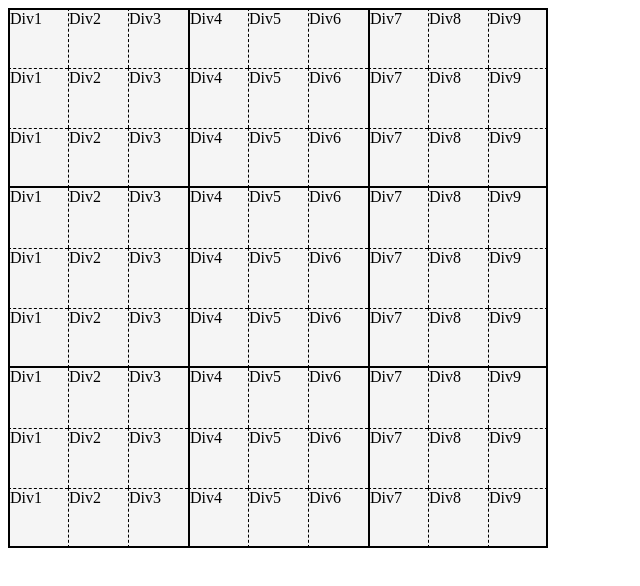
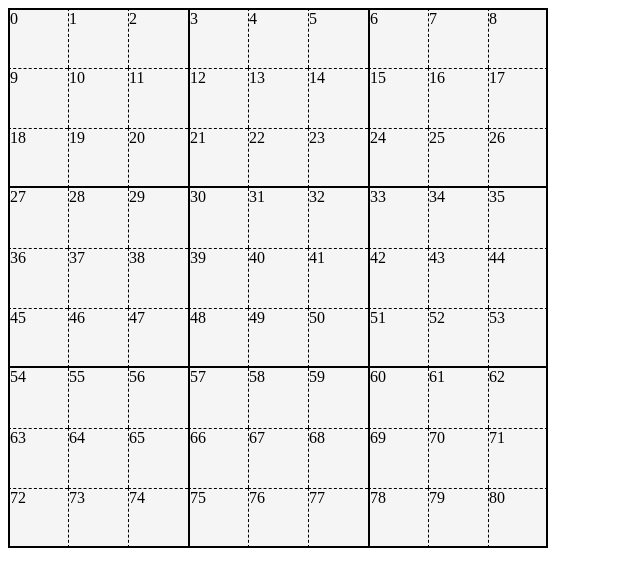
Before and after one commit to eklavyabhatia/sudoku-web-app, a plain HTML site: page index.html in a window 1280 px wide. Shown: the whole page, without its empty margins (0-640 px from the left). Drawn offline with Linux system fonts and the light colour scheme.

Commit message:
added box-ids and basic js to project

```diff
--- a/index.html
+++ b/index.html
@@ -6,300 +6,302 @@
     <meta name="viewport" content="width=device-width, initial-scale=1.0">
     <title>Document</title>
     <link rel="stylesheet" href="style.css">
+    <script defer src="script.js"></script>
 </head>
 
 <body>
     <div id="container">
 
-        <div class="lsb tsb">
+        <div class="lsb tsb" id="0">
             Div1
         </div>
 
-        <div class="tsb ldb">
+        <div class="tsb ldb" id="1">
             Div2
         </div>
 
-        <div class="tsb ldb">
+        <div class="tsb ldb" id="2">
             Div3 </div>
 
-        <div class="tsb lsb">
+        <div class="tsb lsb" id="3">
             Div4
         </div>
-        <div class="tsb ldb">
+        <div class="tsb ldb" id="4">
             Div5
         </div>
 
-        <div class="tsb ldb">
+        <div class="tsb ldb" id="5">
             Div6
         </div>
-        <div class="tsb lsb">
+        <div class="tsb lsb" id="6">
             Div7
         </div>
 
-        <div class="tsb ldb">
+        <div class="tsb ldb" id="7">
             Div8
         </div>
-        <div class="tsb rsb ldb">
+        <div class="tsb rsb ldb" id="8">
             Div9
         </div>
 
-        <div class="lsb tdb">
+        <div class="lsb tdb" id="9">
             Div1
         </div>
 
-        <div class="ldb tdb">
+        <div class="ldb tdb" id="10">
             Div2
         </div>
 
-        <div class="ldb tdb">
+        <div class="ldb tdb" id="11">
             Div3 </div>
 
-        <div class="lsb tdb">
+        <div class="lsb tdb" id="12">
             Div4
         </div>
-        <div class="ldb tdb">
+        <div class="ldb tdb" id="13">
             Div5
         </div>
 
-        <div class="ldb tdb">
+        <div class="ldb tdb" id="14">
             Div6
         </div>
-        <div class="lsb tdb">
+        <div class="lsb tdb" id="15">
             Div7
         </div>
 
-        <div class="ldb tdb">
+        <div class="ldb tdb" id="16">
             Div8
         </div>
-        <div class="rsb ldb tdb">
+        <div class="rsb ldb tdb" id="17">
             Div9
         </div>
 
-        <div class="lsb bsb tdb">
+        <div class="lsb bsb tdb" id="18">
             Div1
         </div>
 
-        <div class="bsb ldb tdb">
+        <div class="bsb ldb tdb" id="19">
             Div2
         </div>
 
-        <div class="bsb ldb tdb">
+        <div class="bsb ldb tdb" id="20">
             Div3 </div>
 
-        <div class="bsb lsb tdb">
+        <div class="bsb lsb tdb" id="21">
             Div4
         </div>
-        <div class="bsb ldb tdb">
+        <div class="bsb ldb tdb" id="22">
             Div5
         </div>
 
-        <div class="bsb ldb tdb">
+        <div class="bsb ldb tdb" id="23">
             Div6
         </div>
-        <div class="bsb lsb tdb">
+        <div class="bsb lsb tdb" id="24">
             Div7
         </div>
 
-        <div class="bsb ldb tdb">
+        <div class="bsb ldb tdb" id="25">
             Div8
         </div>
-        <div class="bsb rsb ldb tdb">
+        <div class="bsb rsb ldb tdb" id="26">
             Div9
         </div>
 
-        <div class="lsb">
+        <div class="lsb" id="27">
             Div1
         </div>
 
-        <div class="ldb">
+        <div class="ldb" id="28">
             Div2
         </div>
 
-        <div class="ldb">
+        <div class="ldb" id="29">
             Div3 </div>
 
-        <div class="lsb">
+        <div class="lsb" id="30">
             Div4
         </div>
-        <div class="ldb">
+        <div class="ldb" id="31">
             Div5
         </div>
 
-        <div class="ldb">
+        <div class="ldb" id="32">
             Div6
         </div>
-        <div class="lsb">
+        <div class="lsb" id="33">
             Div7
         </div>
 
-        <div class="ldb">
+        <div class="ldb" id="34">
             Div8
         </div>
-        <div class="rsb ldb">
+        <div class="rsb ldb" id="35">
             Div9
         </div>
 
-        <div class="lsb tdb">
+        <div class="lsb tdb" id="36">
             Div1
         </div>
 
-        <div class="ldb tdb">
+        <div class="ldb tdb" id="37">
             Div2
         </div>
 
-        <div class="ldb tdb">
+        <div class="ldb tdb" id="38">
             Div3 </div>
 
-        <div class="lsb tdb">
+        <div class="lsb tdb" id="39">
             Div4
         </div>
-        <div class="ldb tdb">
+        <div class="ldb tdb" id="40">
             Div5
         </div>
 
-        <div class="ldb tdb">
+        <div class="ldb tdb" id="41">
             Div6
         </div>
-        <div class="lsb tdb">
+        <div class="lsb tdb" id="42">
             Div7
         </div>
 
-        <div class="ldb tdb">
+        <div class="ldb tdb" id="43">
             Div8
         </div>
-        <div class="rsb ldb tdb">
+        <div class="rsb ldb tdb" id="44">
             Div9
         </div>
 
-        <div class="lsb bsb tdb">
+        <div class="lsb bsb tdb" id="45">
             Div1
         </div>
 
-        <div class="bsb ldb tdb">
+        <div class="bsb ldb tdb" id="46">
             Div2
         </div>
 
-        <div class="bsb ldb tdb">
+        <div class="bsb ldb tdb" id="47">
             Div3 </div>
 
-        <div class="bsb lsb tdb">
+        <div class="bsb lsb tdb" id="48">
             Div4
         </div>
-        <div class="bsb ldb tdb">
+        <div class="bsb ldb tdb" id="49">
             Div5
         </div>
 
-        <div class="bsb ldb tdb">
+        <div class="bsb ldb tdb" id="50">
             Div6
         </div>
-        <div class="bsb lsb tdb">
+        <div class="bsb lsb tdb" id="51">
             Div7
         </div>
 
-        <div class="bsb ldb tdb">
+        <div class="bsb ldb tdb" id="52">
             Div8
         </div>
-        <div class="bsb rsb ldb tdb">
+        <div class="bsb rsb ldb tdb" id="53">
             Div9
         </div>
 
-        <div class="lsb">
+        <div class="lsb" id="54">
             Div1
         </div>
 
-        <div class="ldb">
+        <div class="ldb" id="55">
             Div2
         </div>
 
-        <div class="ldb">
+        <div class="ldb" id="56">
             Div3 </div>
 
-        <div class="lsb">
+        <div class="lsb" id="57">
             Div4
         </div>
-        <div class="ldb">
+        <div class="ldb" id="58">
             Div5
         </div class="ldb">
 
-        <div class="ldb">
+        <div class="ldb" id="59">
             Div6
         </div>
-        <div class="lsb">
+        <div class="lsb" id="60">
             Div7
         </div>
 
-        <div class="ldb">
+        <div class="ldb" id="61">
             Div8
         </div>
-        <div class="rsb ldb">
+        <div class="rsb ldb" id="62">
             Div9
         </div>
 
-        <div class="lsb tdb">
+        <div class="lsb tdb" id="63">
             Div1
         </div>
 
-        <div class="ldb tdb">
+        <div class="ldb tdb" id="64">
             Div2
         </div>
 
-        <div class="ldb tdb">
+        <div class="ldb tdb" id="65">
             Div3 </div>
 
-        <div class="lsb tdb">
+        <div class="lsb tdb" id="66">
             Div4
         </div>
-        <div class="ldb tdb">
+        <div class="ldb tdb" id="67">
             Div5
         </div>
 
-        <div class="ldb tdb">
+        <div class="ldb tdb" id="68">
             Div6
         </div>
-        <div class="lsb tdb">
+        <div class="lsb tdb" id="69">
             Div7
         </div>
 
-        <div class="ldb tdb">
+        <div class="ldb tdb" id="70">
             Div8
         </div>
-        <div class="rsb ldb tdb">
+        <div class="rsb ldb tdb" id="71">
             Div9
         </div>
 
-        <div class="lsb bsb tdb">
+        <div class="lsb bsb tdb" id="72">
             Div1
         </div>
 
-        <div class="bsb ldb tdb">
+        <div class="bsb ldb tdb" id="73">
             Div2
         </div>
 
-        <div class="bsb ldb tdb">
+        <div class="bsb ldb tdb" id="74">
             Div3 </div>
 
-        <div class="bsb lsb tdb">
+        <div class="bsb lsb tdb" id="75">
             Div4
         </div>
-        <div class="bsb ldb tdb">
+        <div class="bsb ldb tdb" id="76">
             Div5
         </div>
 
-        <div class="bsb tdb ldb">
+        <div class="bsb tdb ldb" id="77">
             Div6
         </div>
-        <div class="bsb lsb tdb">
+        <div class="bsb lsb tdb" id="78">
             Div7
         </div>
 
-        <div class="bsb ldb tdb">
+        <div class="bsb ldb tdb" id="79">
             Div8
         </div>
-        <div class="bsb rsb ldb tdb">
+        <div class="bsb rsb ldb tdb" id="80">
             Div9
         </div>
 
     </div>
+
 </body>
 
 </html>
--- /dev/null
+++ b/script.js
@@ -0,0 +1,7 @@
+var arr = {}
+for (var i = 0; i < 81; i++) {
+    arr[i] = document.getElementById(i);
+    arr[i].innerText = i
+}
+
+console.log(arr)
```
